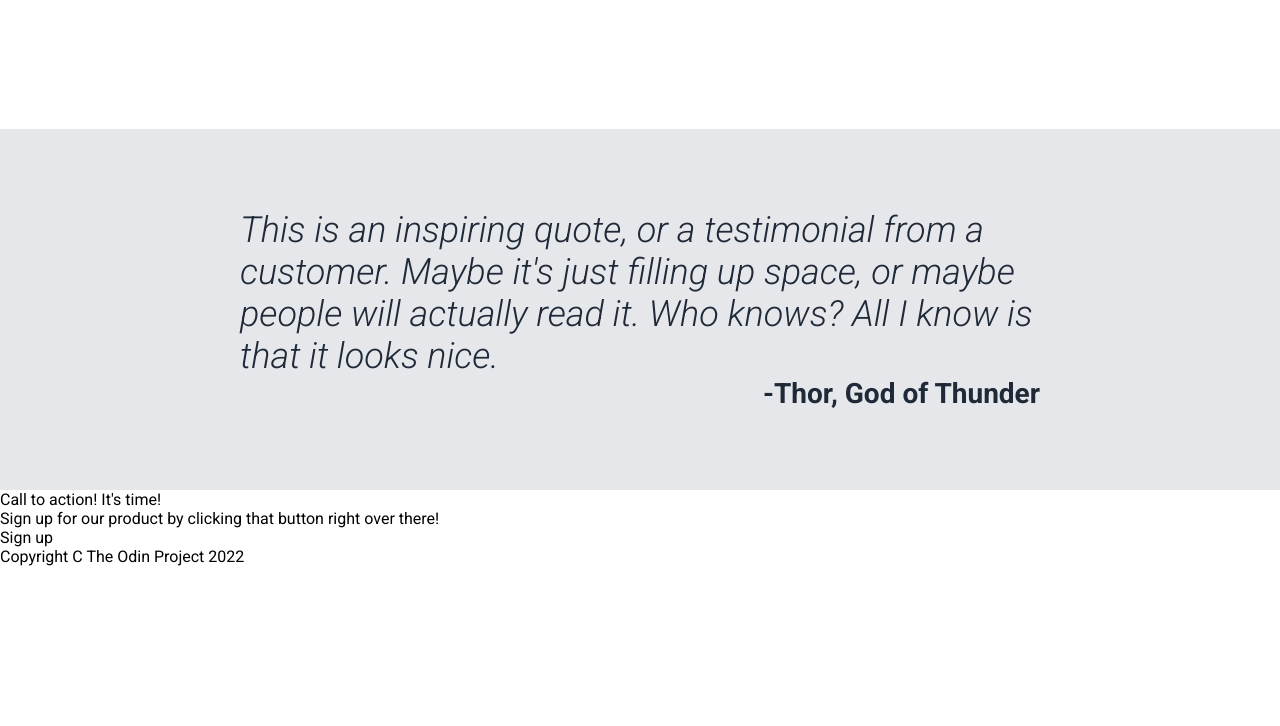
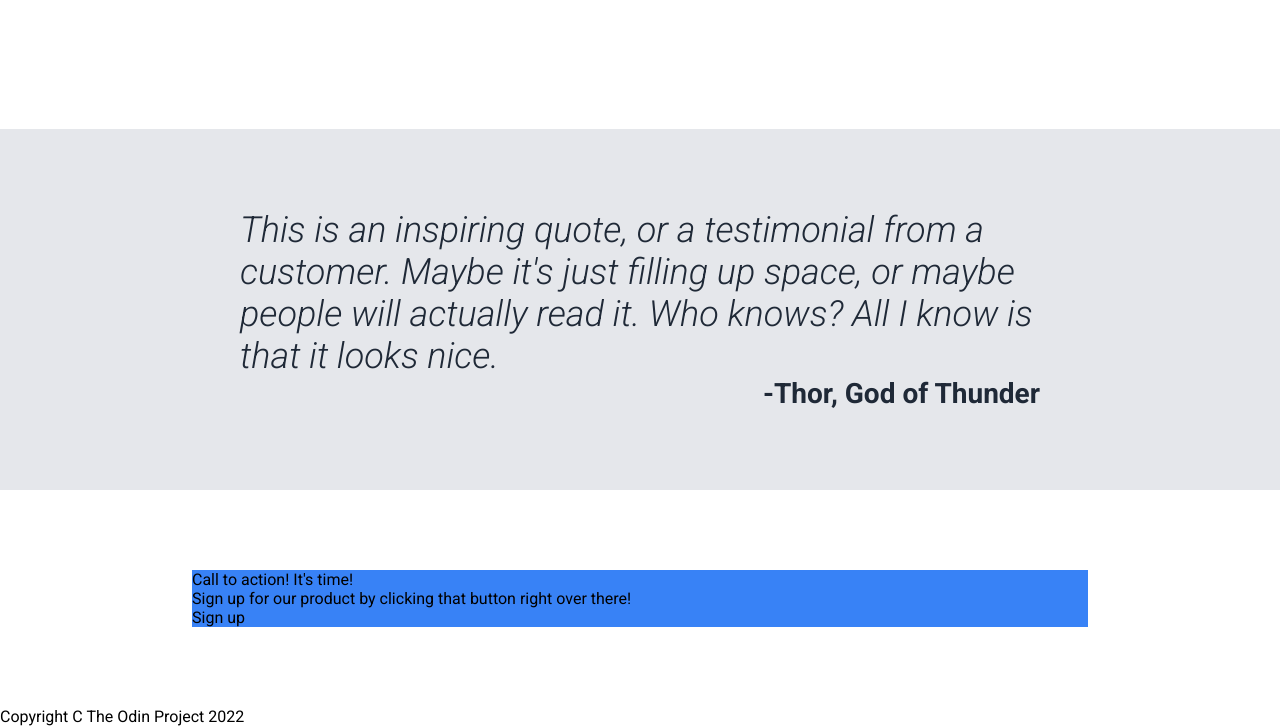
Before and after one commit to bmintleaf/TOP_landing-page, a plain HTML site: page index.html in a window 1280 px wide. Shown: the part 929-1655 px from the top of the page. Before the commit the page ends 1495 px from the top, so only its background shows below. Drawn offline with Linux system fonts and the light colour scheme.

Commit message:
Adjusted action container

```diff
--- a/css/style.css
+++ b/css/style.css
@@ -193,3 +193,14 @@ ul {
     color: #1f2937;
 
 }
+
+/* action */
+.action-part {
+    margin: 5em 0em;
+    display: flex;
+    justify-content: center;
+}
+.action {
+    background-color: #3882f6;
+    flex-basis: 70%;
+}
--- a/index.html
+++ b/index.html
@@ -78,13 +78,14 @@
     </div>
 
     <!-- action -->
-
-    <div class="action">
-        <div class="action-left">
-            <div>Call to action! It's time!</div>
-            <div>Sign up for our product by clicking that button right over there!</div>
+    <div class="action-part">
+        <div class="action">
+            <div class="action-left">
+                <div>Call to action! It's time!</div>
+                <div>Sign up for our product by clicking that button right over there!</div>
+            </div>
+            <div class="action-right">Sign up</div>
         </div>
-        <div class="action-right">Sign up</div>
     </div>
 
     <!-- footer -->
```
